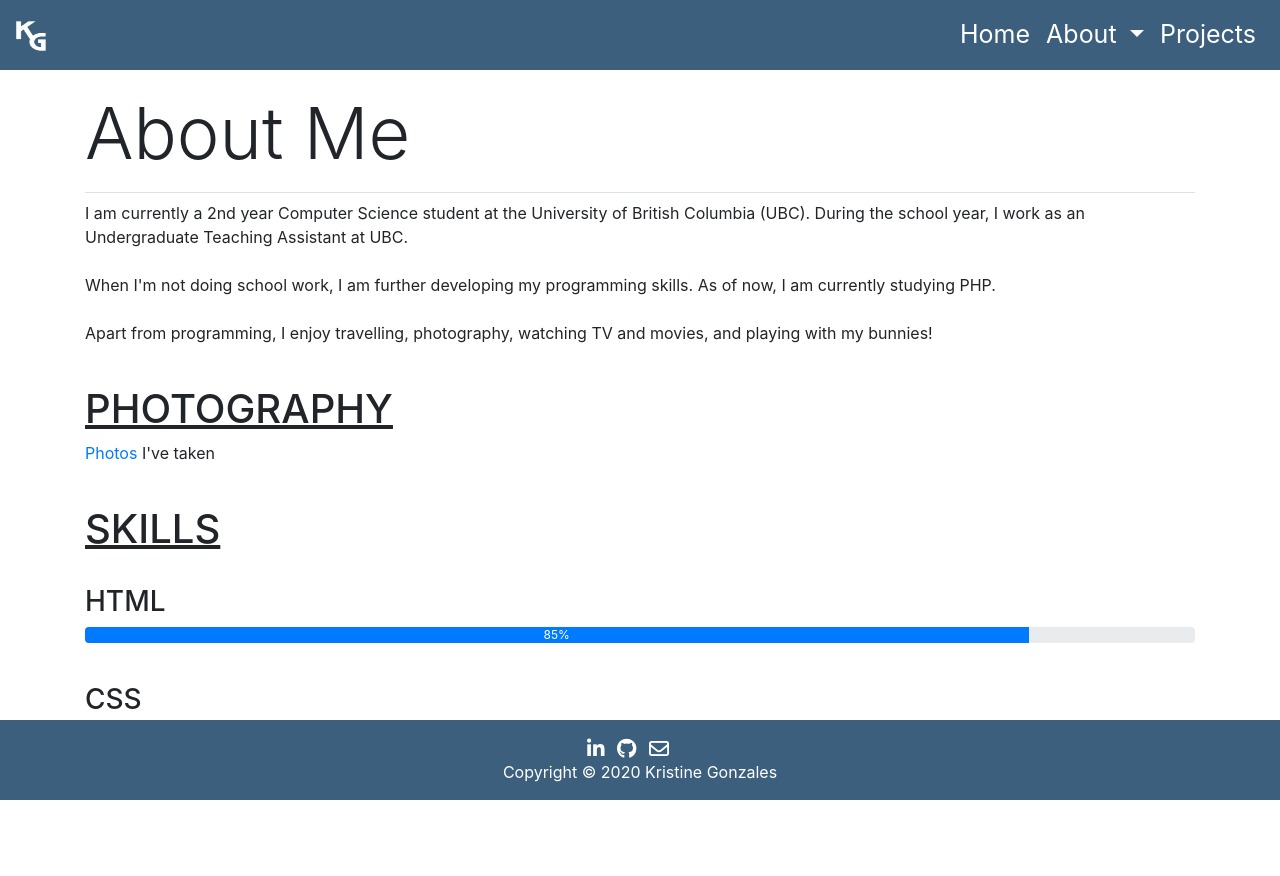
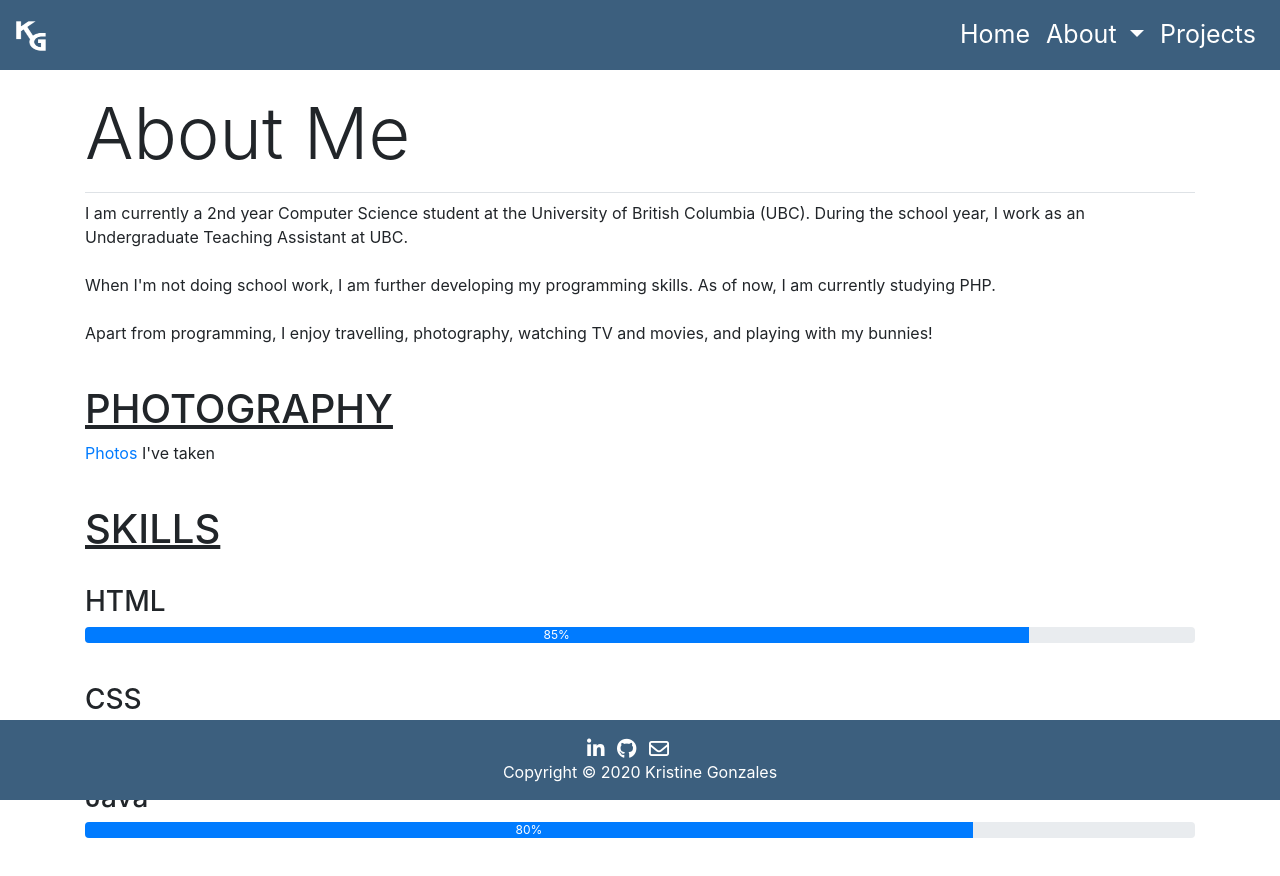
Before and after one commit to gonzk/gonzk.github.io, a plain HTML site: page about.html in a window 1280 px wide. Drawn offline with nearby package versions, Linux system fonts and the light colour scheme.

Commit message:
Update about.html

```diff
--- a/about.html
+++ b/about.html
@@ -91,7 +91,6 @@
 				</div>
 
 				<div class="css">
-
 					<h3>CSS</h3>
 					<div class="progress">
 						<div class="progress-bar" role="progress-bar" aria-valuenow="70" aria-valuemax="100" style="width:70%">
@@ -99,6 +98,16 @@
 						</div>
 					</div>
 				</div>
+
+				<div class="java">
+					<h3>Java</h3>
+					<div class="progress">
+						<div class="progress-bar" role="progress-bar" aria-valuenow="80" aria-valuemax="100" style="width:80%">
+						80%
+						</div>
+					</div>
+				</div>
+
 			</div>
 		</div>
 
```
